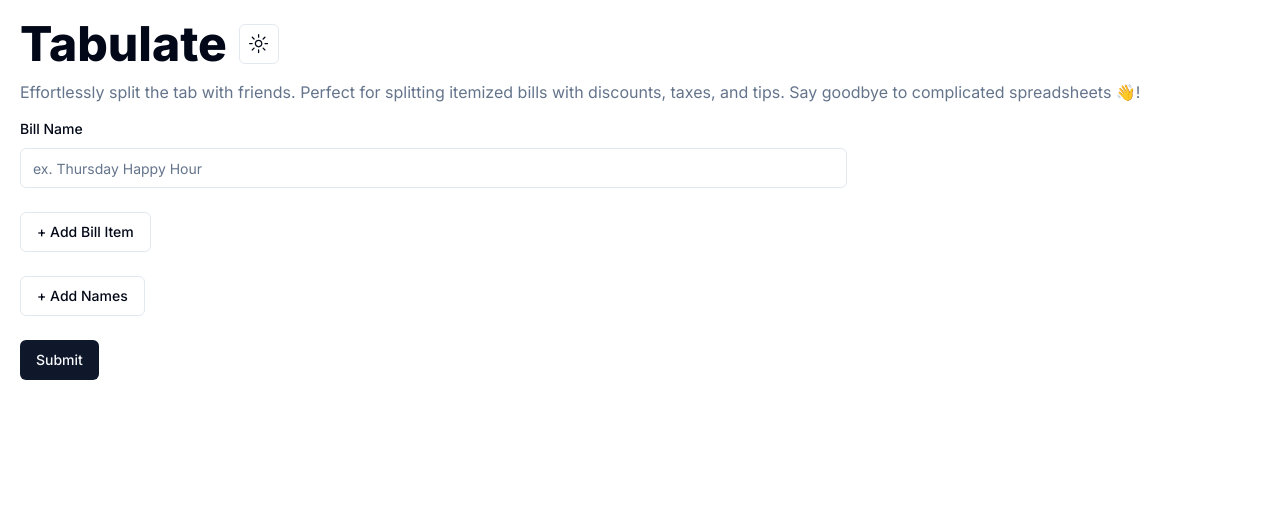
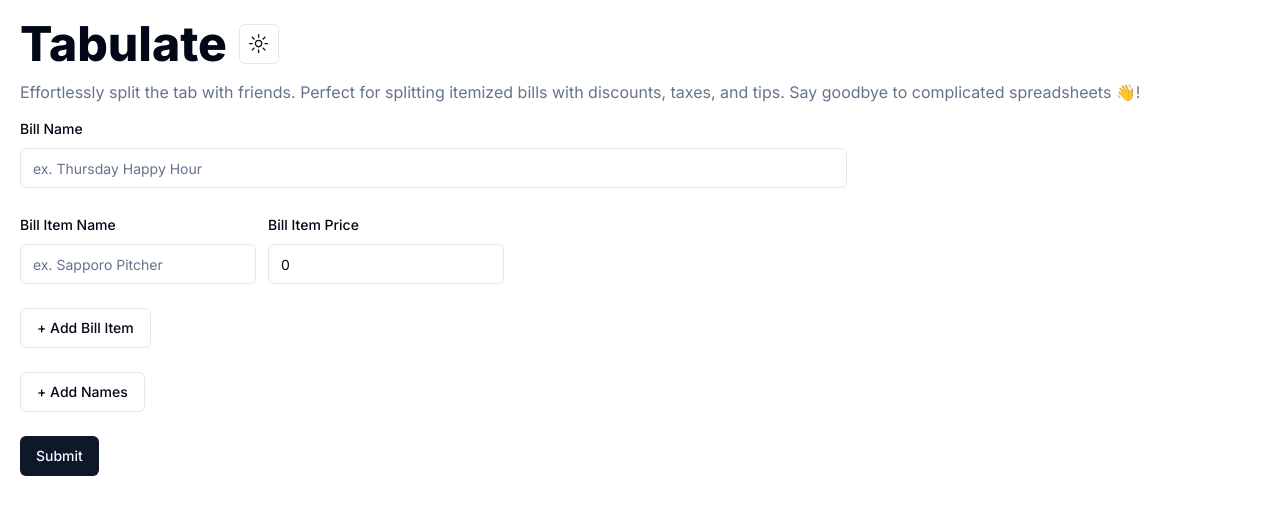
Before and after one commit to daniel-yili-ye/tabulate, a Next.js app: page / in a window 1280 px wide. Shown: the top 514 px of the page. Built offline with nearby package versions, Linux system fonts and the light colour scheme.

Commit message:
new rows

```diff
--- a/app/page.tsx
+++ b/app/page.tsx
@@ -102,6 +102,45 @@ export default function Home() {
               </FormItem>
             )}
           />
+          <div>
+            {billItemFields.map((field, index) => {
+              return (
+                <div key={field.id}>
+                  <div className="flex gap-x-3">
+                    <FormField
+                      control={form.control}
+                      name={`bill_items.${index}.bill_item_name`}
+                      render={({ field }) => (
+                        <FormItem>
+                          <FormLabel>Bill Item Name</FormLabel>
+                          <FormControl>
+                            <Input
+                              placeholder="ex. Sapporo Pitcher"
+                              {...field}
+                            />
+                          </FormControl>
+                          <FormMessage />
+                        </FormItem>
+                      )}
+                    />
+                    <FormField
+                      control={form.control}
+                      name={`bill_items.${index}.bill_item_price`}
+                      render={({ field }) => (
+                        <FormItem>
+                          <FormLabel>Bill Item Price</FormLabel>
+                          <FormControl>
+                            <Input placeholder="ex. 12.99" {...field} />
+                          </FormControl>
+                          <FormMessage />
+                        </FormItem>
+                      )}
+                    />
+                  </div>
+                </div>
+              );
+            })}
+          </div>
           <FormField
             control={form.control}
             name="bill_items"
@@ -110,7 +149,6 @@ export default function Home() {
                 <Button
                   variant="outline"
                   onClick={() => {
-                    console.log(billItemFields);
                     return billItemsAppend({
                       bill_item_name: "",
                       bill_item_price: 0,
@@ -130,7 +168,6 @@ export default function Home() {
                 <Button
                   variant="outline"
                   onClick={() => {
-                    console.log(namesFields);
                     return namesAppend({
                       name: "",
                     });
```
